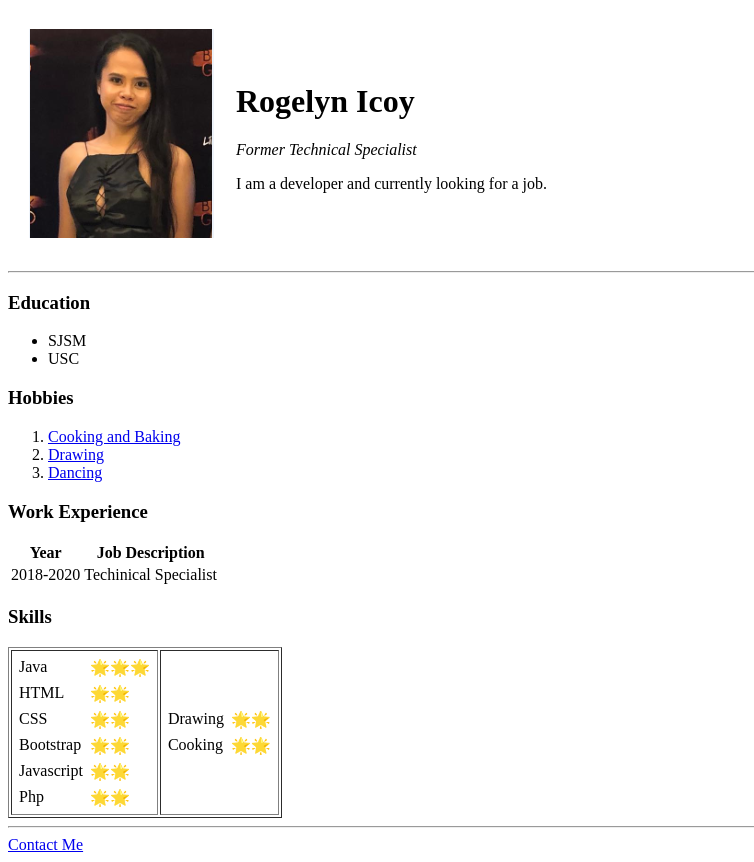
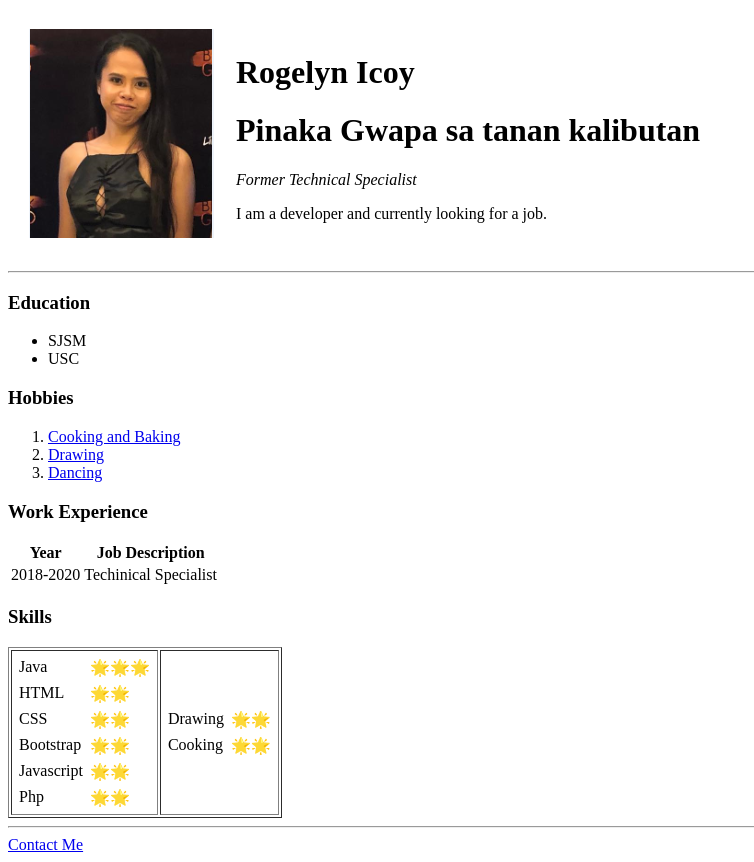
Before and after one commit to rogelyn/Personal_Info, a plain HTML site: page index.html in a window 1280 px wide. Shown: the whole page, without its empty margins (0-754 px from the left). Drawn offline with Linux system fonts and the light colour scheme.

Commit message:
pinaka gwapa sa tanan kalibutan

```diff
--- a/index.html
+++ b/index.html
@@ -11,6 +11,7 @@
 				<td><img src="image\me2.PNG" alt = "Rogelyn's Profile Picture"></td>
 				<td>
 					<h1>Rogelyn Icoy</h1>
+					<h1>Pinaka Gwapa sa tanan kalibutan</h1>
 					<p><em>Former Technical Specialist</em></p>
 					<p>I am a developer and currently looking for a job.</p>
 				</td>
```
